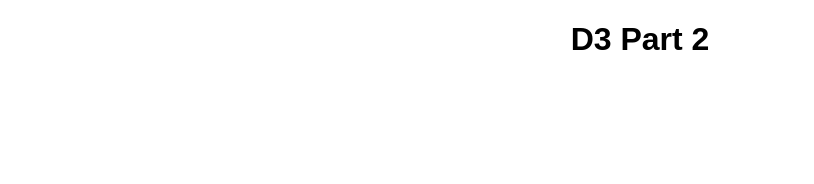
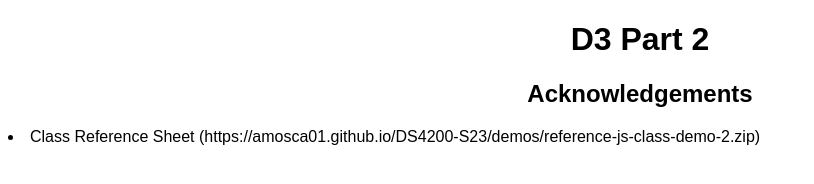
Before and after one commit to DS4200-S23-Class/ic-08-ic-08-nick, a plain HTML site: page index.html in a window 1280 px wide. Shown: the whole page, without its empty margins (0-814 px from the left). Drawn offline with Linux system fonts and the light colour scheme.

Commit message:
Update index.html

```diff
--- a/index.html
+++ b/index.html
@@ -11,8 +11,12 @@
         <h1 class="centered">D3 Part 2</h1>
 
 <body>
+    <h2 class="centered">Acknowledgements</h2>
+    <div>
+        <li>Class Reference Sheet (https://amosca01.github.io/DS4200-S23/demos/reference-js-class-demo-2.zip)</li>
+    </div>
 
-
+    <script src='script.js'></script>
 </body>
 
 </html>
```
